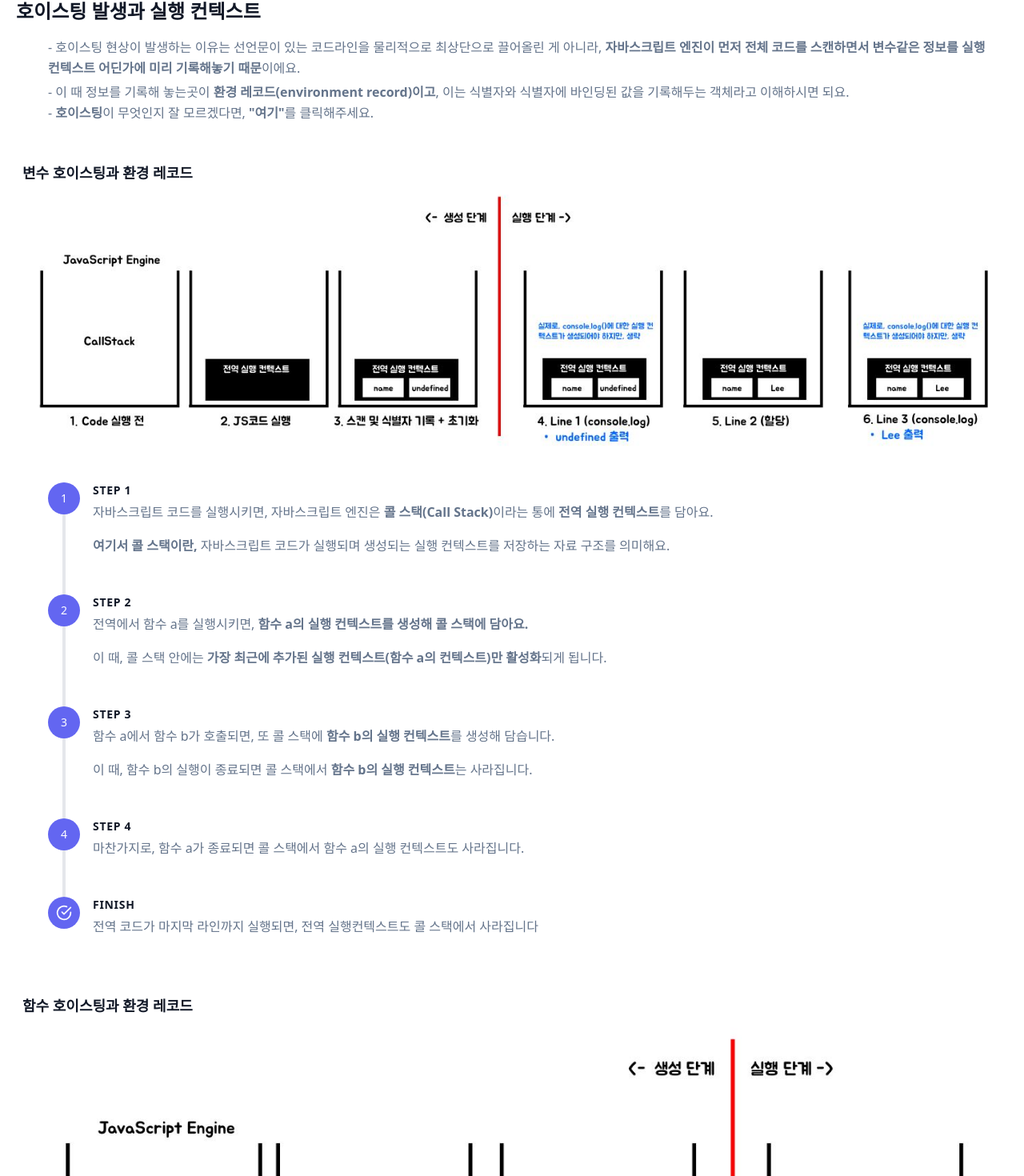
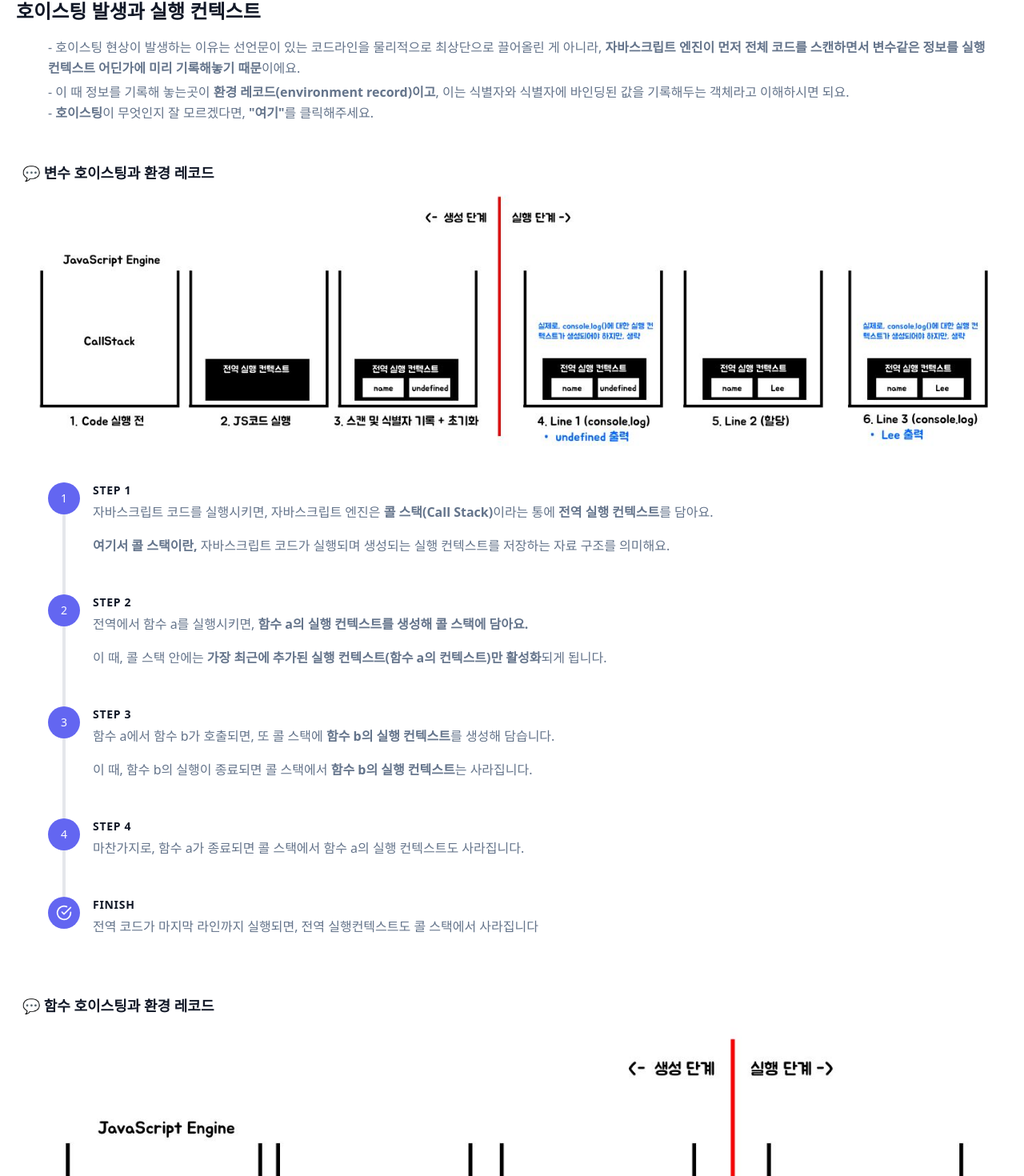
Before and after one commit to Lee-Sang-Beom/nextjs_and_notion, a Next.js app: page /web_basic/executionContext in a window 1280 px wide. Shown: the part 2436-3906 px from the top of the page at 80% size. Built offline with nearby package versions, Linux system fonts and the light colour scheme.

Commit message:
Visualization of area classification within hoisting

```diff
--- a/pages/web_basic/executionContext.tsx
+++ b/pages/web_basic/executionContext.tsx
@@ -427,7 +427,7 @@ export default function Dom() {
 
                         {/* 변수 호이스팅과 환경 레코드 예시 설명 */}
                         <div className="w-full">
-                            <h1 className="text-lg font-bold title-font text-gray-900 mt-6 pl-0 md:pl-2">변수 호이스팅과 환경 레코드</h1>
+                            <h1 className="text-lg font-bold title-font text-gray-900 mt-6 pl-0 md:pl-2">💬 변수 호이스팅과 환경 레코드</h1>
                             <div className="w-full px-4 mb-1 flex-col text-center justify-center">
                                 <Image src={jsAndHoistingVar} alt="Code Picture of callstack and js" className="lg:w-full rounded-lg" />
                             </div>
@@ -436,7 +436,7 @@ export default function Dom() {
 
                         {/* 함수 호이스팅과 환경 레코드 예시 설명 */}
                         <div className="w-full">
-                            <h1 className="text-lg font-bold title-font text-gray-900 mt-12 pl-0 md:pl-2">함수 호이스팅과 환경 레코드</h1>
+                            <h1 className="text-lg font-bold title-font text-gray-900 mt-12 pl-0 md:pl-2">💬 함수 호이스팅과 환경 레코드</h1>
                             <div className="w-full px-4 mb-1 flex-col text-center justify-center">
                                 <Image src={jsAndHoistingLetConst} alt="Code Picture of callstack and js" className="lg:w-full rounded-lg" />
 
```
